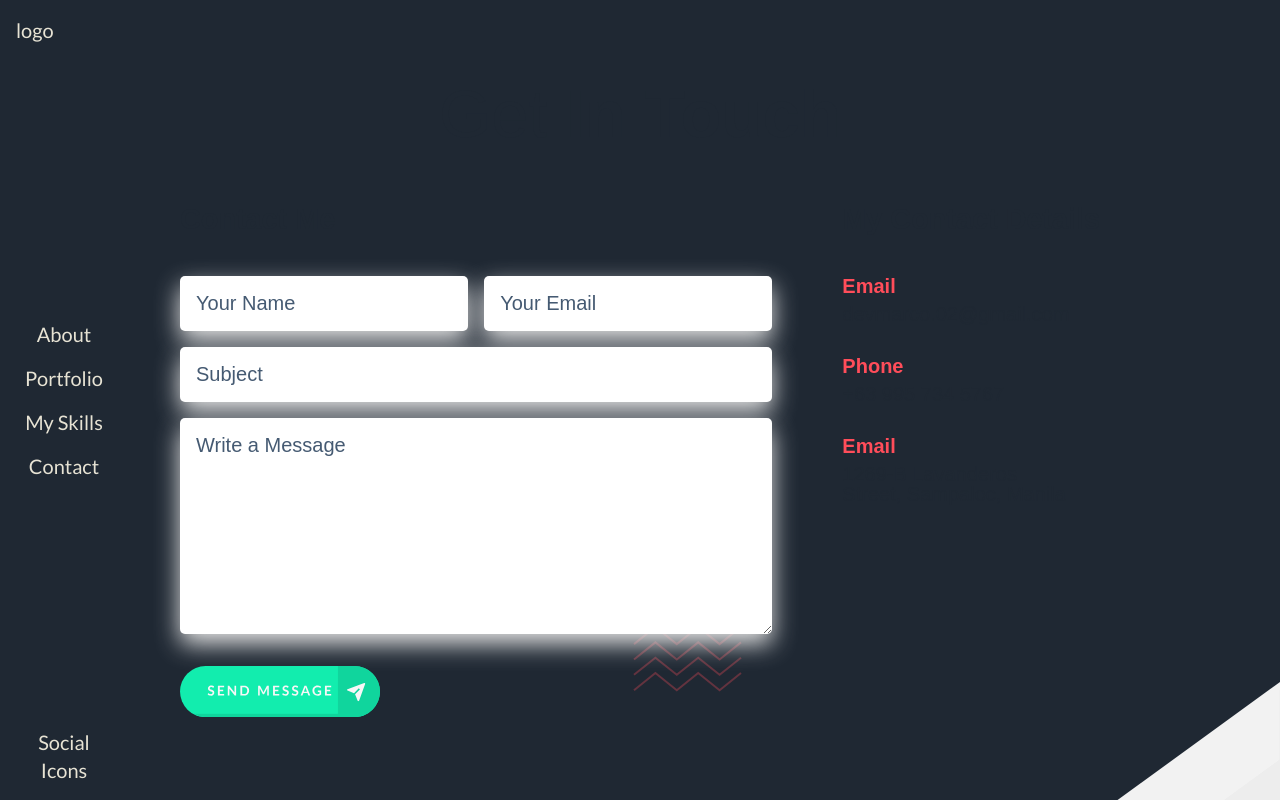
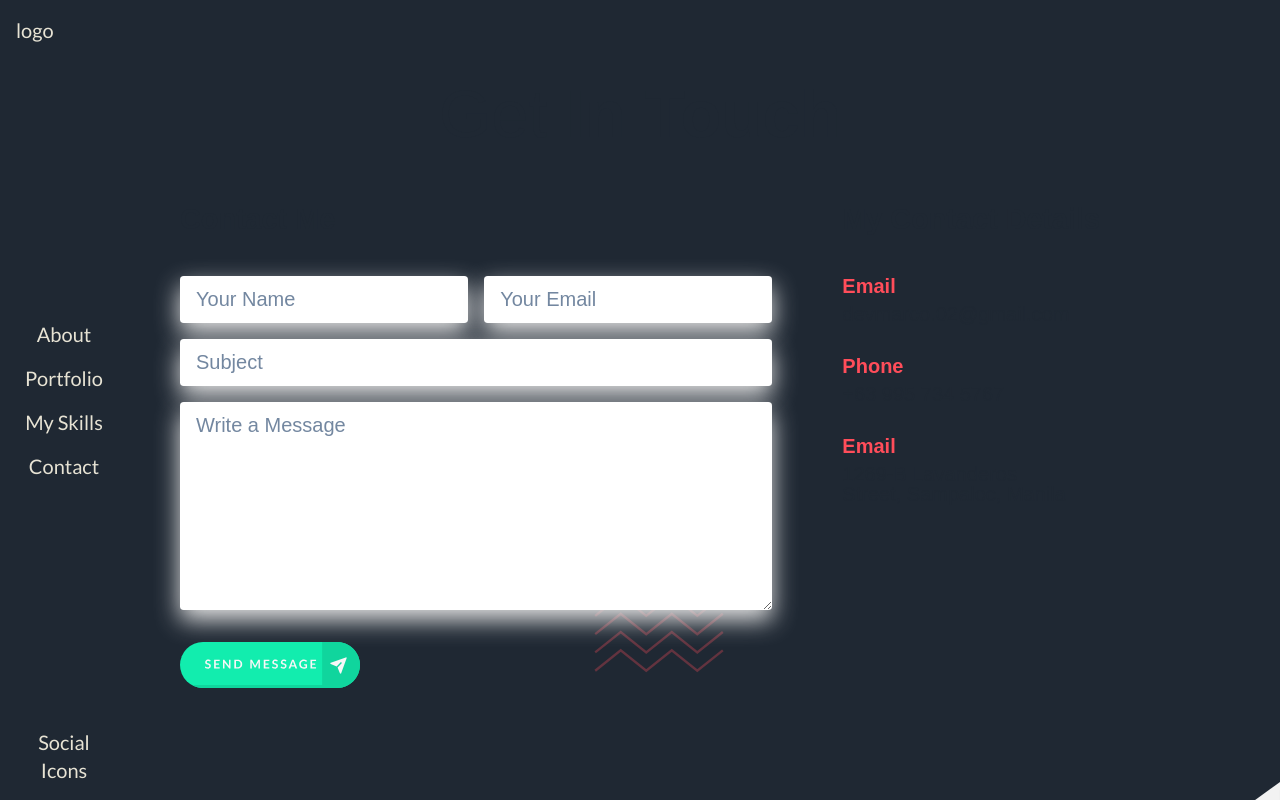
Before and after one commit to devMarco02/devMarco-Portfolio, a React (Create React App) app: page /contact in a window 1280 px wide. Shown: the top 800 px of the page. Built offline with nearby package versions, Linux system fonts and the light colour scheme; a web font is replaced by a local one.

Commit message:
contact - made responsive

```diff
--- a/src/css/main.css
+++ b/src/css/main.css
@@ -538,17 +538,57 @@ h3 {
 }
 
 input::placeholder,
-textarea::placeholder {
+textarea::placeholder,
+input,
+textarea {
   font-size: 1rem;
-  color: #455a72;
   font-family: "Darker Grotesque", sans-serif;
   font-weight: 500;
 }
-@media (min-width: 1024px) {
+@media (min-width: 768px) {
   input::placeholder,
+textarea::placeholder,
+input,
+textarea {
+    font-size: 1.15rem;
+  }
+}
+@media (min-width: 1024px) {
+  input::placeholder,
+textarea::placeholder,
+input,
+textarea {
+    font-size: 1.25rem;
+  }
+}
+@media (min-width: 1600px) {
+  input::placeholder,
+textarea::placeholder,
+input,
+textarea {
+    font-size: 1.4rem;
+  }
+}
+@media (min-width: 1920px) {
+  input::placeholder,
+textarea::placeholder,
+input,
+textarea {
+    font-size: 1.75rem;
+  }
+}
+@media (min-width: 2560px) {
+  input::placeholder,
+textarea::placeholder,
+input,
+textarea {
+    font-size: 2rem;
+  }
+}
+
+input::placeholder,
 textarea::placeholder {
-    font-size: 1.25rem;
-  }
+  color: #7387a0;
 }
 
 .btn {
@@ -562,6 +602,11 @@ textarea::placeholder {
 .btn--green {
   color: #05c790;
 }
+@media (min-width: 500px) {
+  .btn {
+    font-size: 0.7rem;
+  }
+}
 @media (min-width: 650px) {
   .btn {
     font-size: 0.8rem;
@@ -570,17 +615,17 @@ textarea::placeholder {
 @media (min-width: 768px) {
   .btn {
     font-weight: 700;
-    font-size: 0.9rem;
+    font-size: 0.85rem;
   }
 }
 @media (min-width: 1024px) {
   .btn {
-    font-size: 1rem;
+    font-size: 0.95rem;
   }
 }
 @media (min-width: 1600px) {
   .btn {
-    font-size: 1.2rem;
+    font-size: 1.05rem;
   }
 }
 @media (min-width: 1920px) {
@@ -849,9 +894,29 @@ textarea::placeholder {
   text-align: center;
   font-size: 0.75rem;
 }
-@media (min-width: 1024px) {
+@media (min-width: 768px) {
   .contact__copyright {
-    font-size: 0.875rem;
+    font-size: 0.85rem;
+  }
+}
+@media (min-width: 1024px) {
+  .contact__copyright {
+    font-size: 0.9rem;
+  }
+}
+@media (min-width: 1600px) {
+  .contact__copyright {
+    font-size: 1.05rem;
+  }
+}
+@media (min-width: 1920px) {
+  .contact__copyright {
+    font-size: 1.15rem;
+  }
+}
+@media (min-width: 2560px) {
+  .contact__copyright {
+    font-size: 1.4rem;
   }
 }
 
@@ -1154,6 +1219,18 @@ textarea::placeholder {
     max-height: 1080px;
   }
 }
+@media (min-width: 1024px) {
+  .contact {
+    min-height: 1000px;
+    max-height: 1080px;
+  }
+}
+@media (min-width: 1920px) {
+  .contact {
+    min-height: 1200px;
+    max-height: 1440px;
+  }
+}
 .contact__title {
   margin-top: 14vh;
   margin-bottom: 3rem;
@@ -1177,6 +1254,24 @@ textarea::placeholder {
     max-width: 920px;
   }
 }
+@media (min-width: 1600px) {
+  .contact__container {
+    gap: 144px;
+    max-width: 1080px;
+  }
+}
+@media (min-width: 1920px) {
+  .contact__container {
+    gap: 172px;
+    max-width: 1200px;
+  }
+}
+@media (min-width: 2560px) {
+  .contact__container {
+    gap: 206px;
+    max-width: 1500px;
+  }
+}
 .contact__left-grid {
   position: relative;
   margin-bottom: 5rem;
@@ -1204,6 +1299,16 @@ textarea::placeholder {
   .contact__form {
     grid-template-columns: 1fr 1fr;
     gap: 1rem;
+  }
+}
+@media (min-width: 1920px) {
+  .contact__form {
+    gap: 1.25rem;
+  }
+}
+@media (min-width: 2560px) {
+  .contact__form {
+    gap: 1.5rem;
   }
 }
 .contact__form-title {
@@ -1271,6 +1376,18 @@ textarea::placeholder {
   right: -90px;
   bottom: 200px;
 }
+@media (min-width: 650px) {
+  .contact__dots {
+    width: 180px;
+    right: -112px;
+  }
+}
+@media (min-width: 768px) {
+  .contact__dots {
+    width: 210px;
+    right: -132px;
+  }
+}
 @media (min-width: 1024px) {
   .contact__dots {
     right: unset;
@@ -1279,11 +1396,31 @@ textarea::placeholder {
     bottom: 140px;
   }
 }
+@media (min-width: 1200px) {
+  .contact__dots {
+    width: 270px;
+    bottom: 120px;
+  }
+}
 @media (min-width: 1440px) {
   .contact__dots {
+    left: -290px;
     width: 300px;
-    left: -290px;
     bottom: 100px;
+  }
+}
+@media (min-width: 1600px) {
+  .contact__dots {
+    left: -320px;
+    width: 320px;
+    bottom: 140px;
+  }
+}
+@media (min-width: 1920px) {
+  .contact__dots {
+    left: -450px;
+    width: 390px;
+    bottom: 180px;
   }
 }
 .contact__zigzag-big {
@@ -1298,11 +1435,32 @@ textarea::placeholder {
     bottom: 30px;
   }
 }
-@media (min-width: 1440px) {
+@media (min-width: 1200px) {
   .contact__zigzag-big {
+    right: 48px;
     bottom: 20px;
+    width: 130px;
+    height: auto;
+  }
+}
+@media (min-width: 1600px) {
+  .contact__zigzag-big {
+    right: 56px;
+    bottom: 28px;
+  }
+}
+@media (min-width: 1920px) {
+  .contact__zigzag-big {
+    right: 64px;
+    bottom: 28px;
     width: 150px;
-    height: auto;
+  }
+}
+@media (min-width: 2560px) {
+  .contact__zigzag-big {
+    right: 96px;
+    bottom: 24px;
+    width: 180px;
   }
 }
 .contact__triangle-left, .contact__triangle-right, .contact__copyright {
@@ -2627,49 +2785,51 @@ section {
   border: solid 2px #ff4d5a;
   border-radius: 18px;
 }
+@media (min-width: 500px) {
+  .btn {
+    padding: 11px 18px;
+    border-width: 2.2px;
+    border-radius: 20px;
+  }
+}
 @media (min-width: 650px) {
   .btn {
-    padding: 14px 22px;
-    border-width: 2.2px;
-    border-radius: 23.8px;
+    padding: 12px 19px;
+    border-radius: 21.8px;
   }
 }
 @media (min-width: 768px) {
   .btn {
-    padding: 16px 26px;
+    padding: 13px 20px;
     border-width: 2.5px;
-    border-radius: 27.3px;
+    border-radius: 23.9px;
   }
 }
 @media (min-width: 1024px) {
   .btn {
-    padding: 18px 30px;
-    border-radius: 30.1px;
-  }
-}
-@media (min-width: 1440px) {
-  .btn {
-    border-width: 3.15px;
+    padding: 14px 21px;
+    border-radius: 25.7px;
   }
 }
 @media (min-width: 1600px) {
   .btn {
     border-width: 3.2px;
-    padding: 22px 36px;
-    border-radius: 36.1px;
+    padding: 16px 23px;
+    border-radius: 29.2px;
   }
 }
 @media (min-width: 1920px) {
   .btn {
     border-width: 3.25px;
-    padding: 24px 40px;
-    border-radius: 39.25px;
+    padding: 20px 29px;
+    border-radius: 35.25px;
   }
 }
 @media (min-width: 2560px) {
   .btn {
-    padding: 28px 46px;
-    border-radius: 45.65px;
+    border-width: 3.5px;
+    padding: 24px 36px;
+    border-radius: 41.8px;
   }
 }
 .btn--green {
@@ -2698,29 +2858,34 @@ section {
   width: 144px;
   height: auto;
 }
-@media (min-width: 650px) {
+@media (min-width: 500px) {
   .btn--send {
     width: 165px;
   }
 }
 @media (min-width: 768px) {
   .btn--send {
-    width: 200px;
-  }
-}
-@media (min-width: 1600px) {
+    width: 175px;
+  }
+}
+@media (min-width: 1024px) {
   .btn--send {
-    width: 220px;
-  }
-}
-@media (min-width: 1920px) {
+    width: 180px;
+  }
+}
+@media (min-width: 1600px) {
   .btn--send {
-    width: 250px;
+    width: 225px;
   }
 }
 @media (min-width: 1920px) {
   .btn--send {
     width: 265px;
+  }
+}
+@media (min-width: 2560px) {
+  .btn--send {
+    width: 280px;
   }
 }
 
@@ -2790,14 +2955,19 @@ textarea {
   border: none;
   background: white;
   box-shadow: 0 10px 25px 0 #e5e5e5;
-  padding: 0.75rem;
+  padding: 0.75rem 1rem;
   border-radius: 3.75px;
 }
-@media (min-width: 768px) {
+@media (min-width: 1600px) {
   input,
 textarea {
-    padding: 1rem;
-    border-radius: 5px;
+    padding: 1rem 1.4rem;
+  }
+}
+@media (min-width: 1920px) {
+  input,
+textarea {
+    padding: 1.1rem 1.6rem;
   }
 }
 
--- a/src/stylesheets/abstracts/_variables.scss
+++ b/src/stylesheets/abstracts/_variables.scss
@@ -23,7 +23,7 @@ $light-red: #ff4d5a;
 // neutral
 $darkest-blue-green: #42b091; //gradient
 $grey-dark-blue: #586371; //monitor
-$grey-dark-blue-2: #455a72; //placeholder
+$grey-dark-blue-2: hsl(213, 19%, 54%); //placeholder
 $light-grey-yellow: #e7e3d4;
 $light-grey-97: hsl(0, 0%, 97%);
 $light-grey-95: hsl(0, 0%, 95%);
--- a/src/stylesheets/base/_typography.scss
+++ b/src/stylesheets/base/_typography.scss
@@ -4,7 +4,6 @@ body {
   font-size: 1rem;
   line-height: 1.5rem;
   color: $dark-blue;
-
   @include mq(medium) {
     font-size: 1.15rem;
     line-height: 1.65rem;
@@ -104,14 +103,32 @@ h3 {
 }
 
 input::placeholder,
-textarea::placeholder {
+textarea::placeholder,
+input,
+textarea {
   font-size: 1rem;
-  color: $grey-dark-blue-2;
   font-family: $ff-primary;
   font-weight: $fw-medium;
+  @include mq(medium) {
+    font-size: 1.15rem;
+  }
   @include mq(xlarge) {
     font-size: 1.25rem;
   }
+  @include mq(wide) {
+    font-size: 1.4rem;
+  }
+  @include mq(xwide) {
+    font-size: 1.75rem;
+  }
+  @include mq(xxwide) {
+    font-size: 2rem;
+  }
+}
+
+input::placeholder,
+textarea::placeholder {
+  color: $grey-dark-blue-2;
 }
 
 .btn {
@@ -125,18 +142,21 @@ textarea::placeholder {
   &--green {
     color: $darker-blue-green;
   }
+  @include mq(xsmall) {
+    font-size: 0.7rem;
+  }
   @include mq(small) {
     font-size: 0.8rem;
   }
   @include mq(medium) {
     font-weight: $fw-bold;
-    font-size: 0.9rem;
+    font-size: 0.85rem;
   }
   @include mq(xlarge) {
-    font-size: 1rem;
+    font-size: 0.95rem;
   }
   @include mq(wide) {
-    font-size: 1.2rem;
+    font-size: 1.05rem;
   }
   @include mq(xwide) {
     font-size: 1.25rem;
@@ -144,6 +164,28 @@ textarea::placeholder {
   @include mq(xxwide) {
     font-size: 1.5rem;
   }
+
+  // @include mq(medium) {
+  //   font-size: 1.15rem;
+  //   line-height: 1.65rem;
+  // }
+
+  // @include mq(xlarge) {
+  //   font-size: 1.25rem;
+  //   line-height: 1.75rem;
+  // }
+  // @include mq(wide) {
+  //   font-size: 1.4rem;
+  //   line-height: 1.9rem;
+  // }
+  // @include mq(xwide) {
+  //   font-size: 1.75rem;
+  //   line-height: 2.25rem;
+  // }
+  // @include mq(xxwide) {
+  //   font-size: 2rem;
+  //   line-height: 2.5rem;
+  // }
 }
 
 //===SECTIONS
@@ -349,8 +391,20 @@ textarea::placeholder {
     font-weight: $fw-reg;
     text-align: center;
     font-size: 0.75rem;
+    @include mq(medium) {
+      font-size: 0.85rem;
+    }
     @include mq(xlarge) {
-      font-size: 0.875rem;
+      font-size: 0.9rem;
+    }
+    @include mq(wide) {
+      font-size: 1.05rem;
+    }
+    @include mq(xwide) {
+      font-size: 1.15rem;
+    }
+    @include mq(xxwide) {
+      font-size: 1.4rem;
     }
   }
 }
--- a/src/stylesheets/components/_button.scss
+++ b/src/stylesheets/components/_button.scss
@@ -5,36 +5,38 @@
   padding: 10px 16px;
   border: solid 2px $light-red;
   border-radius: 18px;
+  @include mq(xsmall) {
+    padding: 11px 18px;
+    border-width: 2.2px;
+    border-radius: 20px;
+  }
   @include mq(small) {
-    padding: 14px 22px;
-    border-width: 2.2px;
-    border-radius: 23.8px;
+    padding: 12px 19px;
+    border-radius: 21.8px;
   }
   @include mq(medium) {
-    padding: 16px 26px;
+    padding: 13px 20px;
     border-width: 2.5px;
-    border-radius: 27.3px;
+    border-radius: 23.9px;
   }
   @include mq(xlarge) {
-    padding: 18px 30px;
-    border-radius: 30.1px;
-  }
-  @include mq(xxxlarge) {
-    border-width: 3.15px;
+    padding: 14px 21px;
+    border-radius: 25.7px;
   }
   @include mq(wide) {
     border-width: 3.2px;
-    padding: 22px 36px;
-    border-radius: 36.1px;
+    padding: 16px 23px;
+    border-radius: 29.2px;
   }
   @include mq(xwide) {
     border-width: 3.25px;
-    padding: 24px 40px;
-    border-radius: 39.25px;
+    padding: 20px 29px;
+    border-radius: 35.25px;
   }
   @include mq(xxwide) {
-    padding: 28px 46px;
-    border-radius: 45.65px;
+    border-width: 3.5px;
+    padding: 24px 36px;
+    border-radius: 41.8px;
   }
 
   &--green {
@@ -62,20 +64,23 @@
   &--send {
     width: 144px;
     height: auto;
-    @include mq(small) {
+    @include mq(xsmall) {
       width: 165px;
     }
     @include mq(medium) {
-      width: 200px;
+      width: 175px;
+    }
+    @include mq(xlarge) {
+      width: 180px;
     }
     @include mq(wide) {
-      width: 220px;
-    }
-    @include mq(xwide) {
-      width: 250px;
+      width: 225px;
     }
     @include mq(xwide) {
       width: 265px;
+    }
+    @include mq(xxwide) {
+      width: 280px;
     }
   }
 }
--- a/src/stylesheets/components/_form-input.scss
+++ b/src/stylesheets/components/_form-input.scss
@@ -3,10 +3,12 @@ textarea {
   border: none;
   background: white;
   box-shadow: 0 10px 25px 0 #e5e5e5;
-  padding: 0.75rem;
+  padding: 0.75rem 1rem;
   border-radius: 3.75px;
-  @include mq(medium) {
-    padding: 1rem;
-    border-radius: 5px;
+  @include mq(wide) {
+    padding: 1rem 1.4rem;
+  }
+  @include mq(xwide) {
+    padding: 1.1rem 1.6rem;
   }
 }
--- a/src/stylesheets/layout/_contact.scss
+++ b/src/stylesheets/layout/_contact.scss
@@ -11,6 +11,14 @@
     min-height: 900px;
     padding: 0;
     max-height: 1080px;
+  }
+  @include mq(xlarge) {
+    min-height: 1000px;
+    max-height: 1080px;
+  }
+  @include mq(xwide) {
+    min-height: 1200px;
+    max-height: 1440px;
   }
 
   &__title {
@@ -31,6 +39,18 @@
       gap: 70px;
       width: 75vw;
       max-width: 920px;
+    }
+    @include mq(wide) {
+      gap: 144px;
+      max-width: 1080px;
+    }
+    @include mq(xwide) {
+      gap: 172px;
+      max-width: 1200px;
+    }
+    @include mq(xxwide) {
+      gap: 206px;
+      max-width: 1500px;
     }
   }
 
@@ -57,6 +77,12 @@
     @include mq(xlarge) {
       grid-template-columns: 1fr 1fr;
       gap: 1rem;
+    }
+    @include mq(xwide) {
+      gap: 1.25rem;
+    }
+    @include mq(xxwide) {
+      gap: 1.5rem;
     }
   }
 
@@ -117,16 +143,38 @@
     height: auto;
     transform: rotate(90deg);
     @include absolute($right: -90px, $bottom: 200px);
+    @include mq(small) {
+      width: 180px;
+      right: -112px;
+    }
+    @include mq(medium) {
+      width: 210px;
+      right: -132px;
+    }
     @include mq(xlarge) {
       right: unset;
       left: -230px;
       width: 250px;
       bottom: 140px;
     }
+    @include mq(xxlarge) {
+      width: 270px;
+      bottom: 120px;
+    }
     @include mq(xxxlarge) {
+      left: -290px;
       width: 300px;
-      left: -290px;
       bottom: 100px;
+    }
+    @include mq(wide) {
+      left: -320px;
+      width: 320px;
+      bottom: 140px;
+    }
+    @include mq(xwide) {
+      left: -450px;
+      width: 390px;
+      bottom: 180px;
     }
   }
 
@@ -137,10 +185,25 @@
       right: 30px;
       bottom: 30px;
     }
-    @include mq(xxxlarge) {
+    @include mq(xxlarge) {
+      right: 48px;
       bottom: 20px;
+      width: 130px;
+      height: auto;
+    }
+    @include mq(wide) {
+      right: 56px;
+      bottom: 28px;
+    }
+    @include mq(xwide) {
+      right: 64px;
+      bottom: 28px;
       width: 150px;
-      height: auto;
+    }
+    @include mq(xxwide) {
+      right: 96px;
+      bottom: 24px;
+      width: 180px;
     }
   }
 
```
Also changed, not shown: 1 other file (tests, documents, lock files or other folders).
